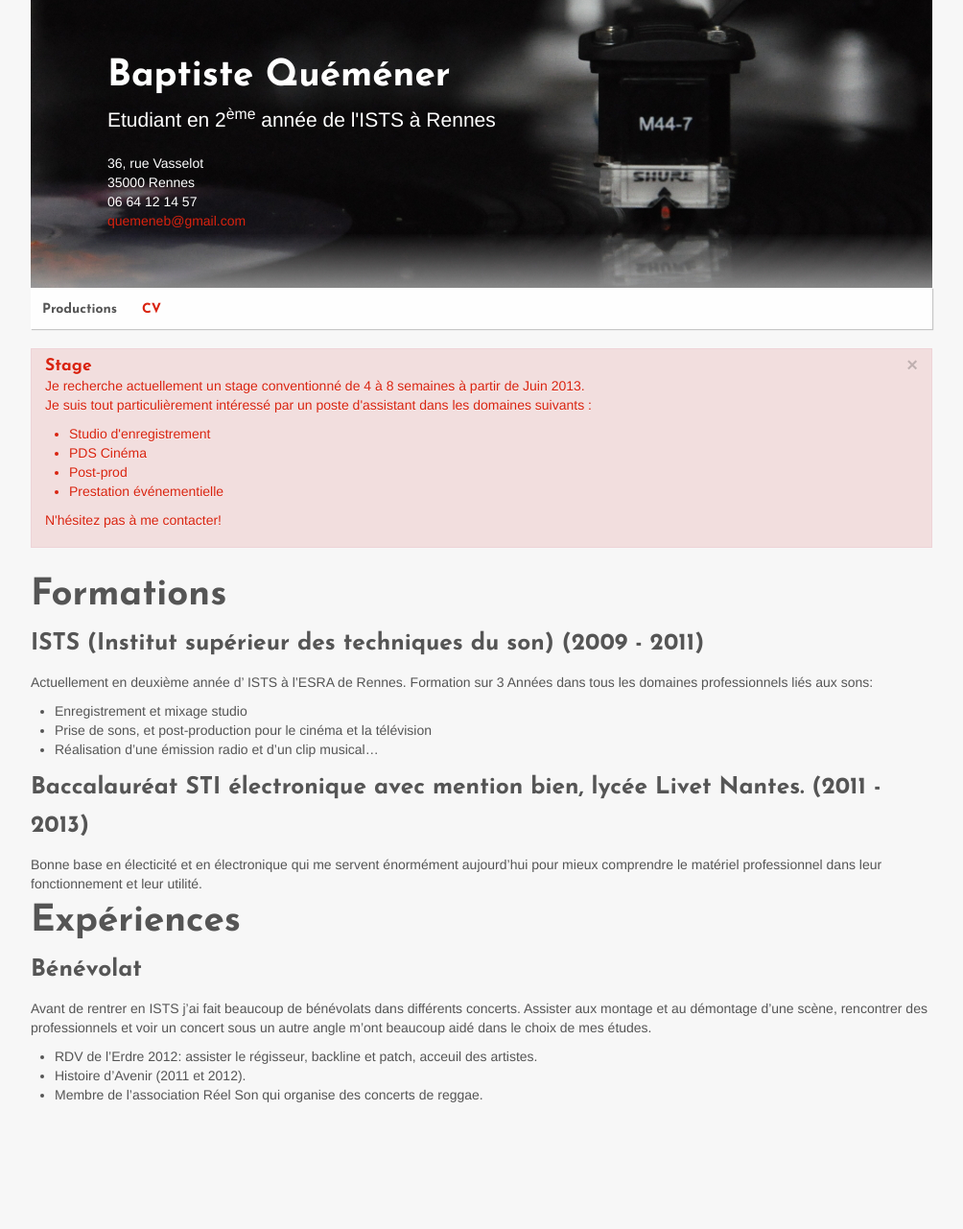
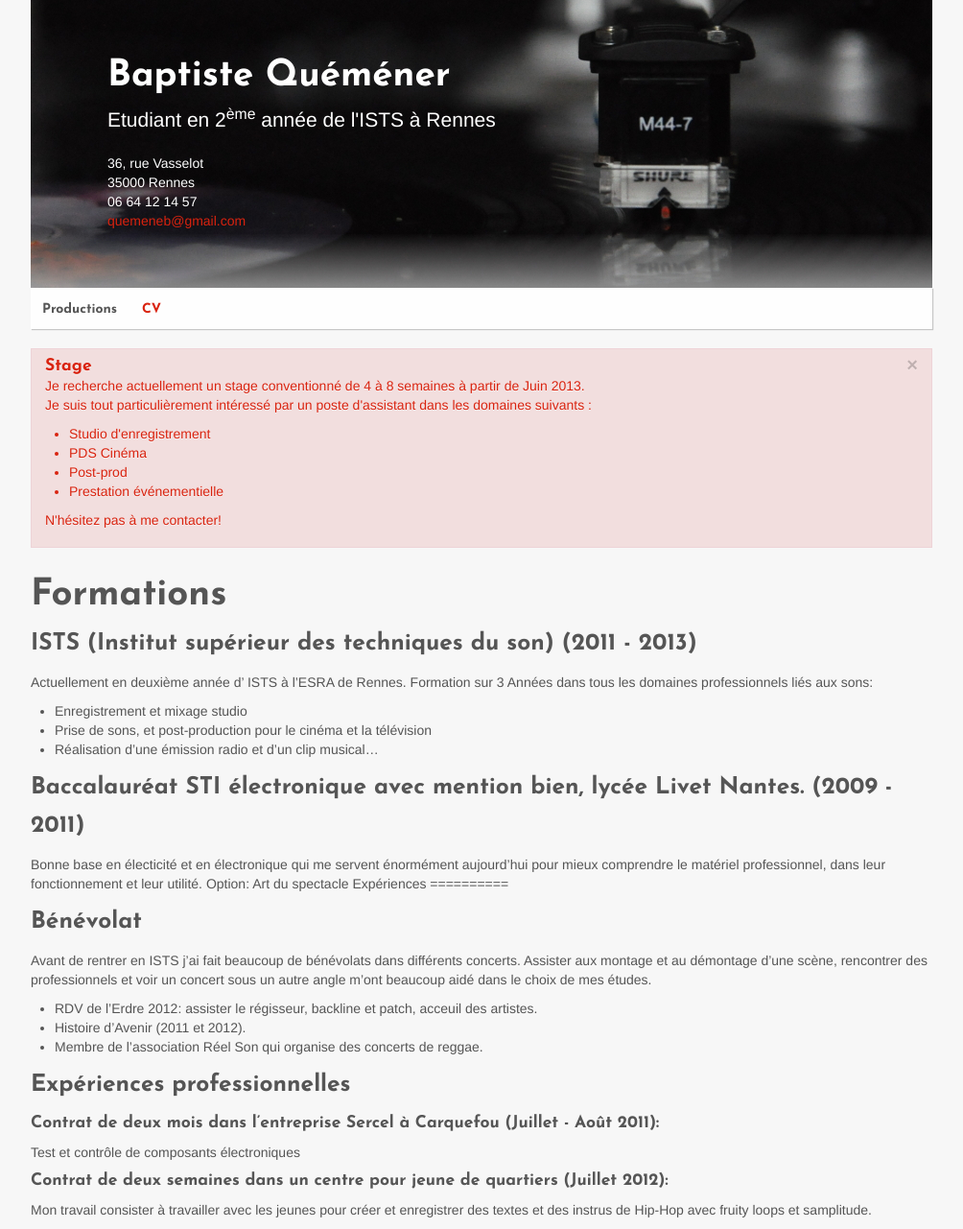
Before and after one commit to Baptisteq/baptisteq.github.com, a Jekyll site: the page built from cv.md, in a window 1280 px wide. Shown: the whole page at 96% size, without its empty margins (138-1142 px from the left). Built offline with Jekyll 4.4.1, drawn with Linux system fonts in a browser that asks for light colours; before the commit the page ends 1161 px from its top, so only the background shows below that.

Commit message:
Update cv.md

```diff
--- a/cv.md
+++ b/cv.md
@@ -4,16 +4,16 @@ layout: cv
 
 Formations
 ==========
-### ISTS (Institut supérieur des techniques du son) (2009 - 2011)
+### ISTS (Institut supérieur des techniques du son) (2011 - 2013)
   Actuellement en deuxième année d' ISTS à l'ESRA de Rennes. Formation sur 3 Années dans tous les domaines professionnels liés aux sons:
 
 - Enregistrement et mixage studio
 - Prise de sons, et post-production pour le cinéma et la télévision
 - Réalisation d'une émission radio et d'un clip musical...
 
-### Baccalauréat STI électronique avec mention bien, lycée Livet Nantes. (2011 - 2013)
-  Bonne base en électicité et en électronique qui me servent énormément aujourd'hui pour mieux comprendre le matériel professionnel dans leur fonctionnement et leur utilité.
-
+### Baccalauréat STI électronique avec mention bien, lycée Livet Nantes. (2009 - 2011)
+  Bonne base en électicité et en électronique qui me servent énormément aujourd'hui pour mieux comprendre le matériel professionnel, dans leur fonctionnement et leur utilité.
+  Option: Art du spectacle
 Expériences
 ==========
 ### Bénévolat
@@ -22,3 +22,10 @@ Avant de rentrer en ISTS j'ai fait beaucoup de bénévolats dans différents con
 - RDV de l'Erdre 2012: assister le régisseur, backline et patch, acceuil des artistes.
 - Histoire d'Avenir (2011 et 2012).
 - Membre de l'association Réel Son qui organise des concerts de reggae.
+
+### Expériences professionnelles
+####Contrat de deux mois dans l'entreprise Sercel à Carquefou (Juillet - Août 2011):
+Test et contrôle de composants électroniques
+
+####Contrat de deux semaines dans un centre pour jeune de quartiers (Juillet 2012):
+Mon travail consister à travailler avec les jeunes pour créer et enregistrer des textes et des instrus de Hip-Hop avec fruity loops et samplitude.
```
